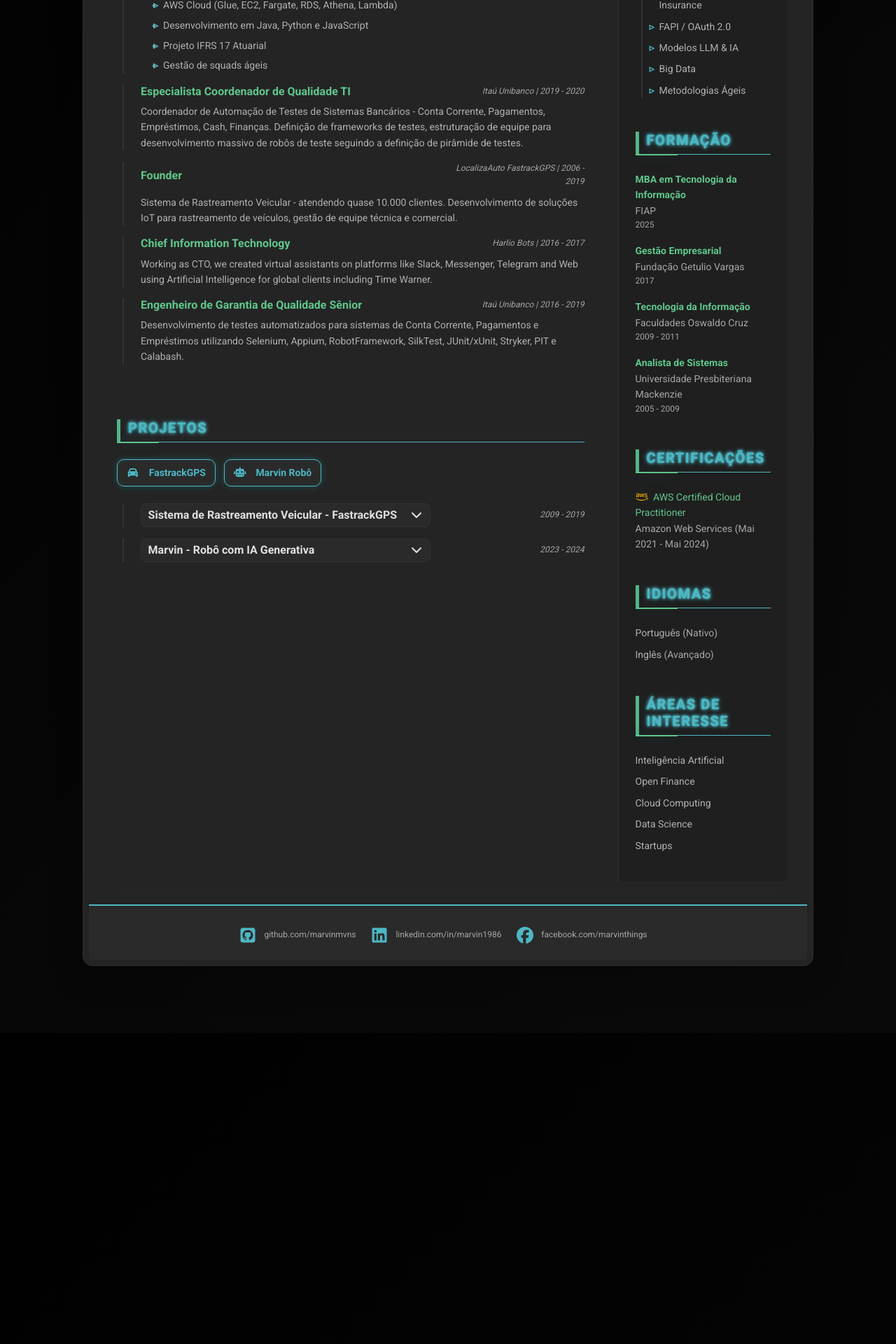
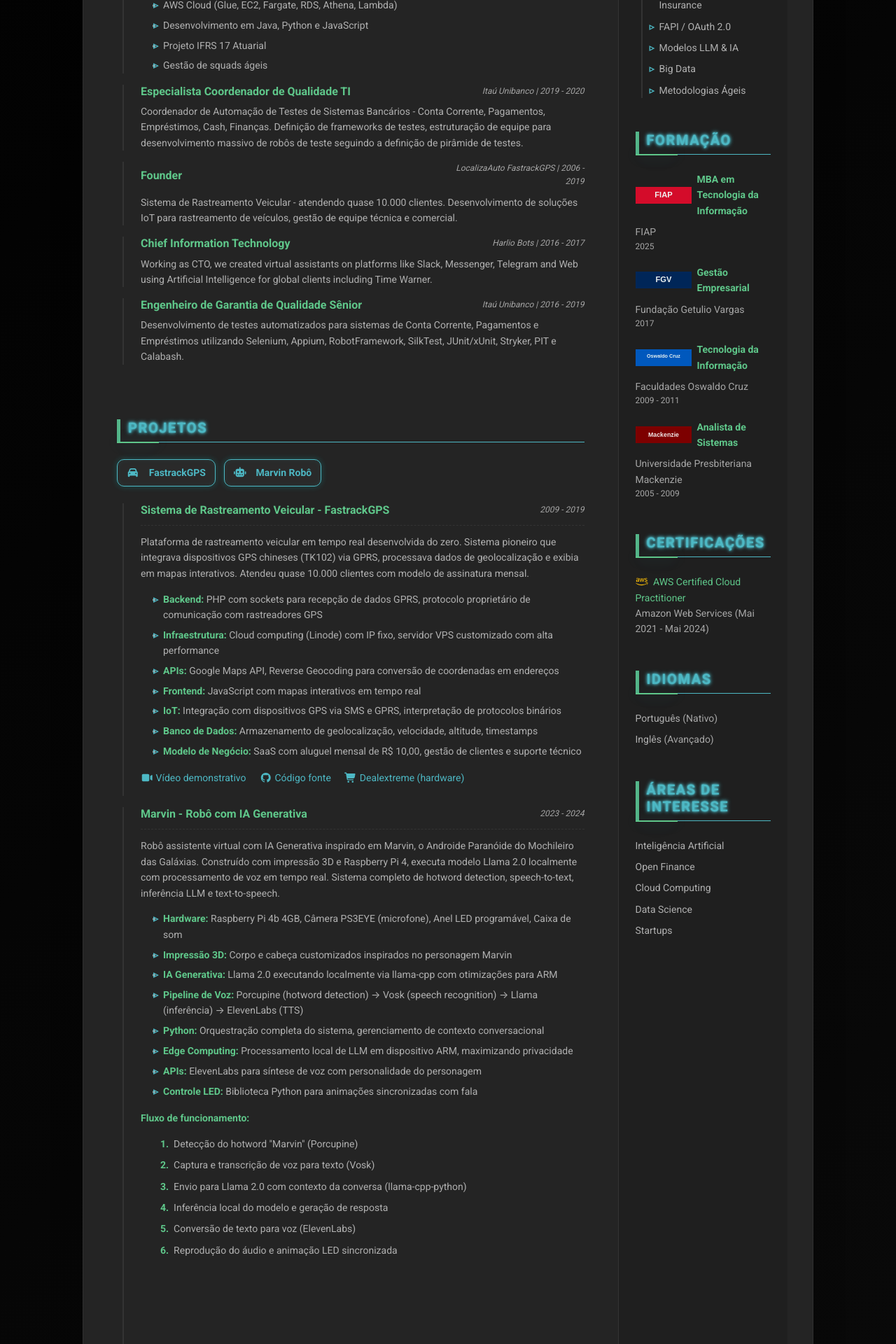
Before and after one commit to marvinmvns/cv2, a Jekyll site: the page index.html, which Jekyll copies as it is, in a window 1280 px wide. Shown: the part 1072-2992 px from the top of the page at 70% size. Built offline with Jekyll 4.4.1, drawn with Linux system fonts in a browser that asks for light colours; nearby versions of some CDN libraries; library files that are not in the unit come from our copies; before the commit the page ends 2548 px from its top, so only the background shows below that; grey boxes are pictures that could not be loaded.

Commit message:
feat: add institution logos to education section and remove project buttons
- Add SVG logos for FIAP, FGV, Oswaldo Cruz, and Mackenzie institutions
- Update education section HTML to display logos alongside degree titles
- Add CSS styling for institution logos with hover effects
- Remove expand/collapse buttons from FastrackGPS and Marvin projects
- Projects now display with simple headings and always-visible content

🤖 Generated with [Claude Code](https://claude.com/claude-code)

Co-Authored-By: Claude <noreply@anthropic.com>

```diff
--- a/assets/css/cyberpunk-theme.css
+++ b/assets/css/cyberpunk-theme.css
@@ -246,6 +246,21 @@ hr {
 .resume-degree-time,
 .text-muted {
     color: var(--text-muted) !important;
+}
+
+/* Logos das instituições */
+.institution-logo {
+    height: 24px;
+    width: auto;
+    max-width: 80px;
+    object-fit: contain;
+    filter: brightness(0.9) contrast(1.1);
+    transition: all 0.3s ease;
+}
+
+.institution-logo:hover {
+    filter: brightness(1.1) contrast(1.2);
+    transform: scale(1.05);
 }
 
 /* Animações de cintilação neon */
--- a/index.html
+++ b/index.html
@@ -177,15 +177,10 @@
 
 									<div class="item mb-3 project-card">
 										<div class="item-heading row align-items-center mb-2">
-											<h4 class="item-title col-12 col-md-8 col-lg-8 mb-2 mb-md-0">
-                                        <button aria-expanded="false" aria-controls="project-fastrackgps">
-                                            Sistema de Rastreamento Veicular - FastrackGPS
-                                            <span class="project-caret" aria-hidden="true"><i class="fas fa-chevron-down"></i></span>
-                                        </button>
-                                        </h4>
+											<h4 class="item-title col-12 col-md-8 col-lg-8 mb-2 mb-md-0">Sistema de Rastreamento Veicular - FastrackGPS</h4>
 											<div class="item-meta col-12 col-md-4 col-lg-4 text-muted text-start text-md-end">2009 - 2019</div>
 										</div>
-										<div id="project-fastrackgps" class="item-content project-details" hidden>
+										<div id="project-fastrackgps" class="item-content project-details">
 										<div class="project-details-wrapper">
 										<p>Plataforma de rastreamento veicular em tempo real desenvolvida do zero. Sistema pioneiro que integrava dispositivos GPS chineses (TK102) via GPRS, processava dados de geolocalização e exibia em mapas interativos. Atendeu quase 10.000 clientes com modelo de assinatura mensal.</p>
 										<ul class="resume-list">
@@ -208,15 +203,10 @@
 
 									<div class="item mb-3 project-card">
 										<div class="item-heading row align-items-center mb-2">
-											<h4 class="item-title col-12 col-md-8 col-lg-8 mb-2 mb-md-0">
-                                        <button aria-expanded="false" aria-controls="project-marvin">
-                                            Marvin - Robô com IA Generativa
-                                            <span class="project-caret" aria-hidden="true"><i class="fas fa-chevron-down"></i></span>
-                                        </button>
-                                        </h4>
+											<h4 class="item-title col-12 col-md-8 col-lg-8 mb-2 mb-md-0">Marvin - Robô com IA Generativa</h4>
 											<div class="item-meta col-12 col-md-4 col-lg-4 text-muted text-start text-md-end">2023 - 2024</div>
 										</div>
-										<div id="project-marvin" class="item-content project-details" hidden>
+										<div id="project-marvin" class="item-content project-details">
 										<div class="project-details-wrapper">
 										<p>Robô assistente virtual com IA Generativa inspirado em Marvin, o Androide Paranóide do Mochileiro das Galáxias. Construído com impressão 3D e Raspberry Pi 4, executa modelo Llama 2.0 localmente com processamento de voz em tempo real. Sistema completo de hotword detection, speech-to-text, inferência LLM e text-to-speech.</p>
 										<ul class="resume-list">
@@ -288,22 +278,34 @@
 								<h3 class="text-uppercase resume-section-heading mb-4">Formação</h3>
 								<ul class="list-unstyled resume-education-list">
 									<li class="mb-3">
-										<div class="resume-degree font-weight-bold">MBA em Tecnologia da Informação</div>
+										<div class="d-flex align-items-center mb-2">
+											<img src="assets/images/fiap-logo.svg" alt="FIAP logo" class="institution-logo me-2" loading="lazy">
+											<div class="resume-degree font-weight-bold">MBA em Tecnologia da Informação</div>
+										</div>
 										<div class="resume-degree-org text-muted">FIAP</div>
 										<div class="resume-degree-time text-muted">2025</div>
 									</li>
 									<li class="mb-3">
-										<div class="resume-degree font-weight-bold">Gestão Empresarial</div>
+										<div class="d-flex align-items-center mb-2">
+											<img src="assets/images/fgv-logo.svg" alt="FGV logo" class="institution-logo me-2" loading="lazy">
+											<div class="resume-degree font-weight-bold">Gestão Empresarial</div>
+										</div>
 										<div class="resume-degree-org text-muted">Fundação Getulio Vargas</div>
 										<div class="resume-degree-time text-muted">2017</div>
 									</li>
 									<li class="mb-3">
-										<div class="resume-degree font-weight-bold">Tecnologia da Informação</div>
+										<div class="d-flex align-items-center mb-2">
+											<img src="assets/images/oswaldo-cruz-logo.svg" alt="Oswaldo Cruz logo" class="institution-logo me-2" loading="lazy">
+											<div class="resume-degree font-weight-bold">Tecnologia da Informação</div>
+										</div>
 										<div class="resume-degree-org text-muted">Faculdades Oswaldo Cruz</div>
 										<div class="resume-degree-time text-muted">2009 - 2011</div>
 									</li>
 									<li>
-										<div class="resume-degree font-weight-bold">Analista de Sistemas</div>
+										<div class="d-flex align-items-center mb-2">
+											<img src="assets/images/mackenzie-logo.svg" alt="Mackenzie logo" class="institution-logo me-2" loading="lazy">
+											<div class="resume-degree font-weight-bold">Analista de Sistemas</div>
+										</div>
 										<div class="resume-degree-org text-muted">Universidade Presbiteriana Mackenzie</div>
 										<div class="resume-degree-time text-muted">2005 - 2009</div>
 									</li>
```
Also changed, not shown: assets/images/fgv-logo.svg (added), assets/images/fiap-logo.svg (added), assets/images/mackenzie-logo.svg (added), assets/images/oswaldo-cruz-logo.svg (added).
